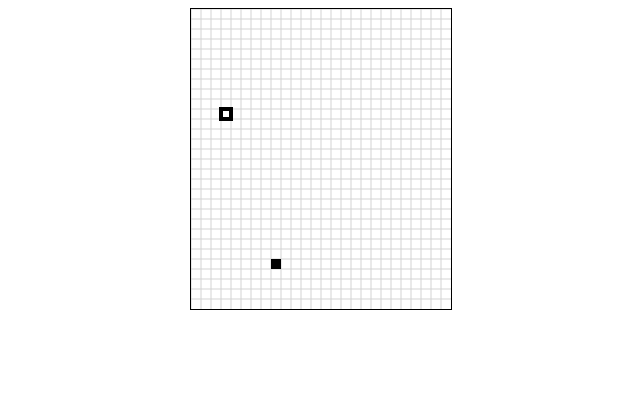
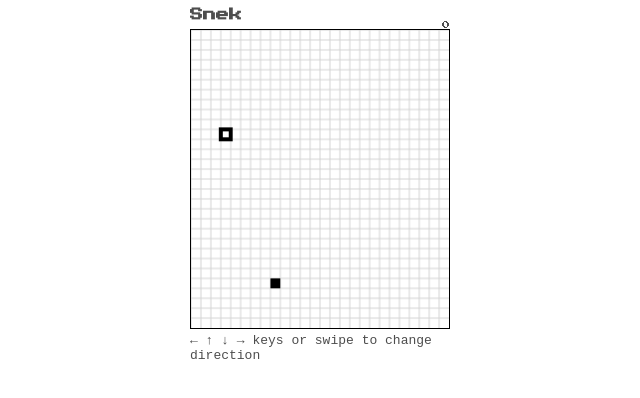
Before and after one commit to irosgrim/snek, a plain HTML site: page index.html in a window 1280 px wide. Shown: the whole page, without its empty margins (320-960 px from the left). Drawn offline with Linux system fonts and the light colour scheme.

Commit message:
start score

```diff
--- a/index.html
+++ b/index.html
@@ -5,18 +5,27 @@
     <meta http-equiv="X-UA-Compatible" content="IE=edge">
     <meta name="viewport" content="width=device-width, initial-scale=1.0">
     <title>snek</title>
-    <link rel="stylesheet" href="./style/style.css">
+    <link rel="stylesheet" href="style/style.css">
 </head>
 <body>
-   <div class="container">
-     <canvas id="canvas"></canvas>
+    <div class="container">
+        <h1 class="pixel-font">Snek</h1>
+        <div class="d-flex justify-content-end">
+            <p class="pixel-font small-font" id="score">00</p>
+        </div>
+        <canvas id="canvas"></canvas>
+        <div>
+            <ul>
+                <li>&leftarrow; &uparrow; &downarrow; &rightarrow; keys or swipe to change direction</li>
+            </ul>
+        </div>
    </div>
     <div id="zone_joystick">
         <div class="zone static">
         </div>
     </div>
-    <script src="./src/nipplejs.js"></script>
-    <script src="./src/joystick.js"></script>
-    <script src="./src/snek.js"></script>
+    <script src="src/nipplejs.js"></script>
+    <script src="src/joystick.js"></script>
+    <script src="src/snek.js"></script>
 </body>
 </html>
--- a/src/snek.js
+++ b/src/snek.js
@@ -1,3 +1,4 @@
+const score = document.getElementById("score");
 const distance = (pointA, pointB) => {
     return Math.floor(Math.sqrt((pointA.x - pointB.x) ** 2 + (pointA.y - pointB.y) ** 2));
 }
@@ -111,6 +112,7 @@ class Obstacle {
 class Snek {
     constructor(game) {
         this.game = game;
+        this.speed = 0;
         this.head = new Segment(50, 100, this.game.blockSize, this.game.blockSize);
         this.segments = [];
     }
@@ -130,8 +132,8 @@ class Snek {
         if (this.segments.length > 1) {
             this.segments[this.segments.length - 1] = new Segment(head.x, head.y, head.height, head.width)
         }
-        head.x += x * this.game.blockSize;
-        head.y += y * this.game.blockSize;
+        head.x += x * (this.game.blockSize + this.speed);
+        head.y += y * (this.game.blockSize + this.speed);
 
         if(head.x < 0) {
             head.x = this.game.width - 10;
@@ -165,6 +167,7 @@ class Snek {
         const d = distance(food, head)
         if (d === 0) {
             this.segments.push(new Segment(food.x, food.y, head.height, head.width));
+            this.game.score += 1;
             food.randomPosition();
         }
     }
@@ -227,6 +230,7 @@ class Game {
         this.input = new InputHandler(this);
         this.direction = [1, 0];
         this.bullets = [];
+        this.score = 0;
     }
     update() {
         this.snek.update();
@@ -254,11 +258,12 @@ window.addEventListener("load", function() {
 
     const ui = new Ui();
     const game = new Game(canvas.width, canvas.height, blockSize);
+
     function animate () {
         ctx.clearRect(0, 0, canvas.width, canvas.height);
         ui.draw(ctx);
-
         game.update();
+        score.innerText = game.score;
         game.draw(ctx);
 
         for(let i=0; i < game.bullets.length; i++) {
--- a/style/style.css
+++ b/style/style.css
@@ -1,15 +1,58 @@
-body {
-  height: 100vh;
-}
 @font-face {
   font-family: 'PressStart2P-Regular';
   src: url("PressStart2P-Regular.ttf") format("truetype");
+}
+
+* {
+    margin: 0;
+    padding: 0;
+    box-sizing: border-box;
+}
+
+body {
+  height: 100vh;
+  font-family: 'Courier New', Courier, monospace;
+  color: #4d4d4d;
+  padding: 1rem;
+  font-size: 13px;
+}
+
+@media (min-width: 480px) {
+  body {
+    padding: 0.5rem;
+  }
+}
+
+ul {
+    list-style-type: none;
+}
+
+.pixel-font {
+    font-family: 'PressStart2P-Regular';
+}
+.small-font {
+  font-size: 8px;
 }
 
 .container {
   margin: auto;
   width: 260px;
 }
+
 #canvas {
     border: 1px solid #000000;
 }
+
+h1 {
+  font-size: 13px;
+}
+
+.d-flex {
+  display: flex;
+}
+.justify-content-between {
+  justify-content: space-between;
+}
+.justify-content-end {
+  justify-content: flex-end;
+}
```
Also changed, not shown: src/keys.js (deleted, +0 -21 lines), style/PressStart2P-Regular.ttf (renamed from assets/PressStart2P-Regular.ttf).
